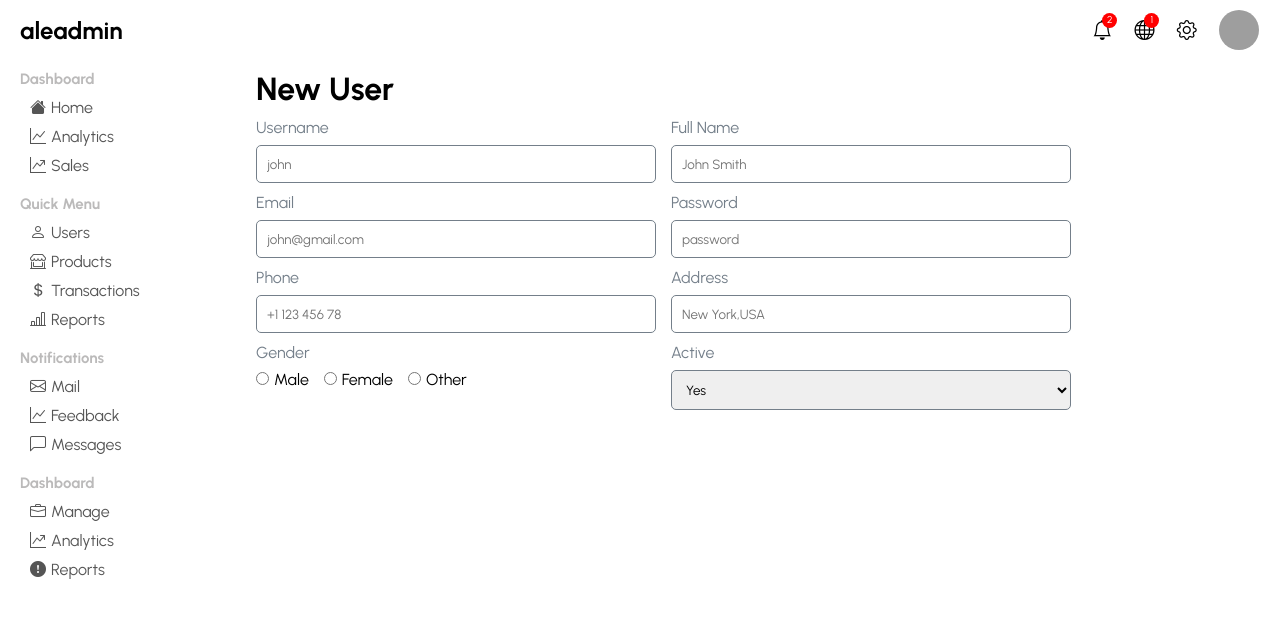
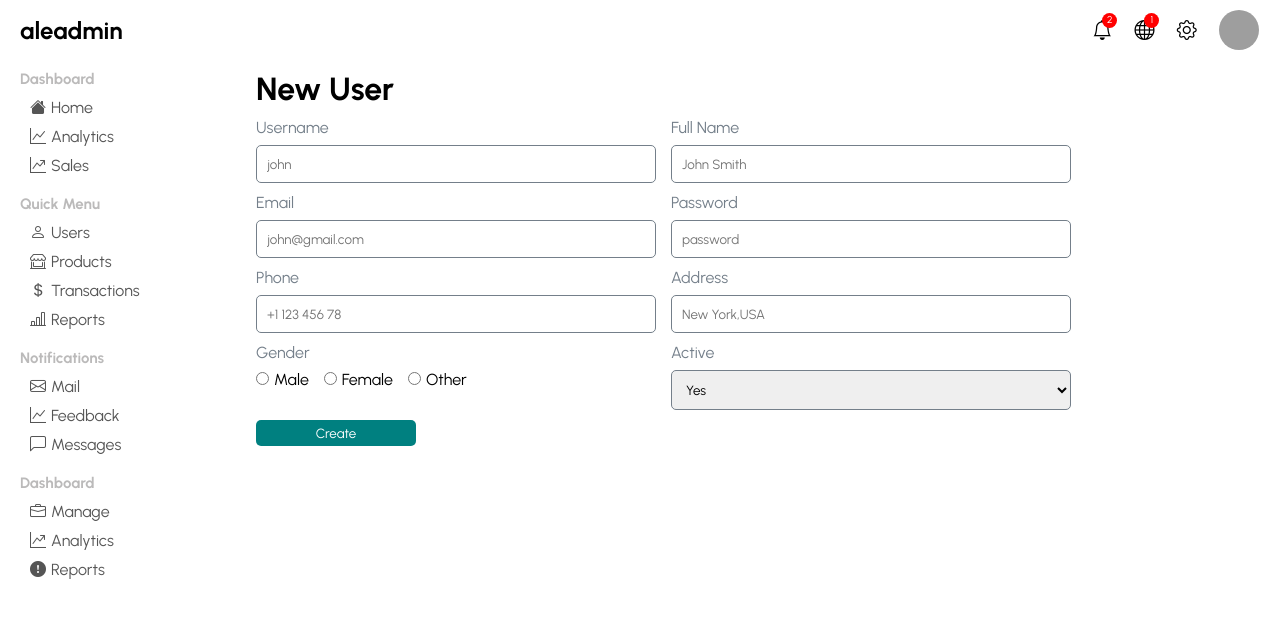
Before and after one commit to ginebras/react-dashboard, a React (Create React App) app: page /newUser in a window 1280 px wide. Shown: the top 618 px of the page. Built offline with nearby package versions, Linux system fonts and the light colour scheme; grey boxes are pictures that could not be loaded.

Commit message:
2 files modified

```diff
--- a/src/pages/NewUser/NewUser.css
+++ b/src/pages/NewUser/NewUser.css
@@ -34,3 +34,13 @@ form {
 .inputRadio {
   margin-right: 5px;
 }
+
+.newUserBtn {
+  width: 40%;
+  padding: 5px 0;
+  color: white;
+  background-color: teal;
+  border: none;
+  border-radius: 5px;
+  cursor: pointer;
+}
--- a/src/pages/NewUser/NewUser.jsx
+++ b/src/pages/NewUser/NewUser.jsx
@@ -82,13 +82,31 @@ export default function NewUser() {
         <div className="formGroup">
           <label className="labelInput">Gender</label>
           <div className="newGender">
-            <input className="inputRadio" type="radio" id="male" value="male" />
+            <input
+              className="inputRadio"
+              type="radio"
+              id="male"
+              value="male"
+              name="male"
+            />
             <label htmlFor="male">Male</label>
 
-            <input className="inputRadio" type="radio" id="female" value="female" />
+            <input
+              className="inputRadio"
+              type="radio"
+              id="female"
+              value="female"
+              name="female"
+            />
             <label htmlFor="female">Female</label>
 
-            <input className="inputRadio" type="radio" id="other" value="other" />
+            <input
+              className="inputRadio"
+              type="radio"
+              id="other"
+              name="other"
+              value="other"
+            />
             <label htmlFor="other">Other</label>
           </div>
         </div>
@@ -103,6 +121,10 @@ export default function NewUser() {
             <option>No</option>
           </select>
         </div>
+
+        <div className="formGroup">
+          <button className="newUserBtn">Create</button>
+        </div>
       </form>
     </div>
   );
```
